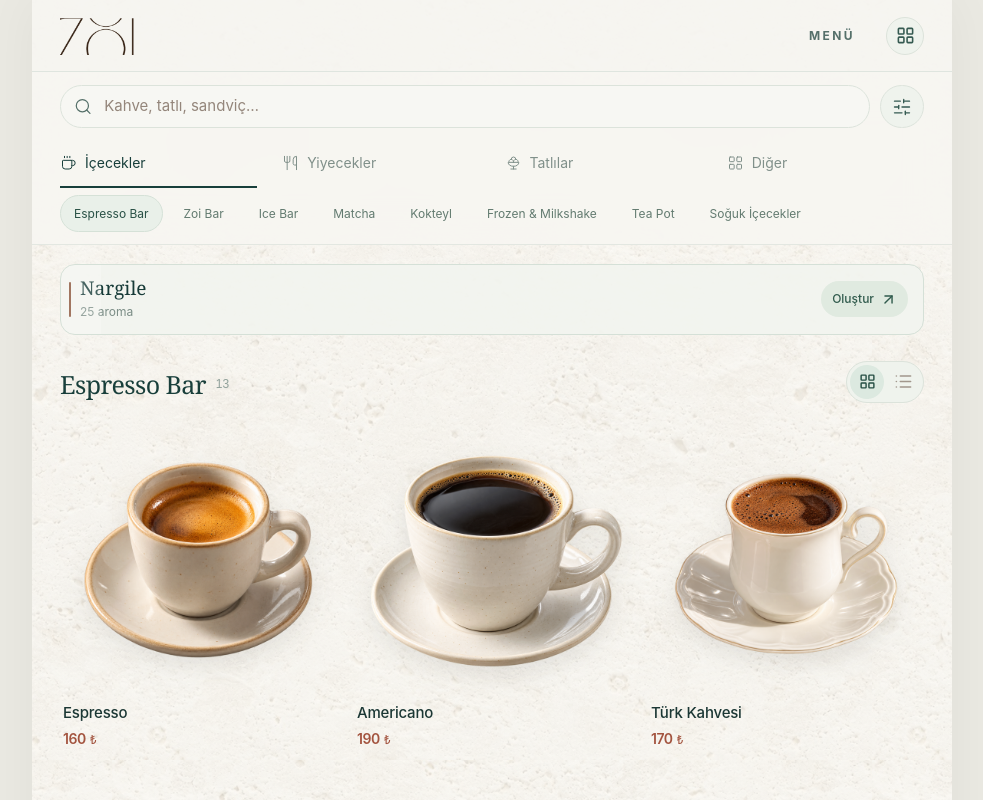
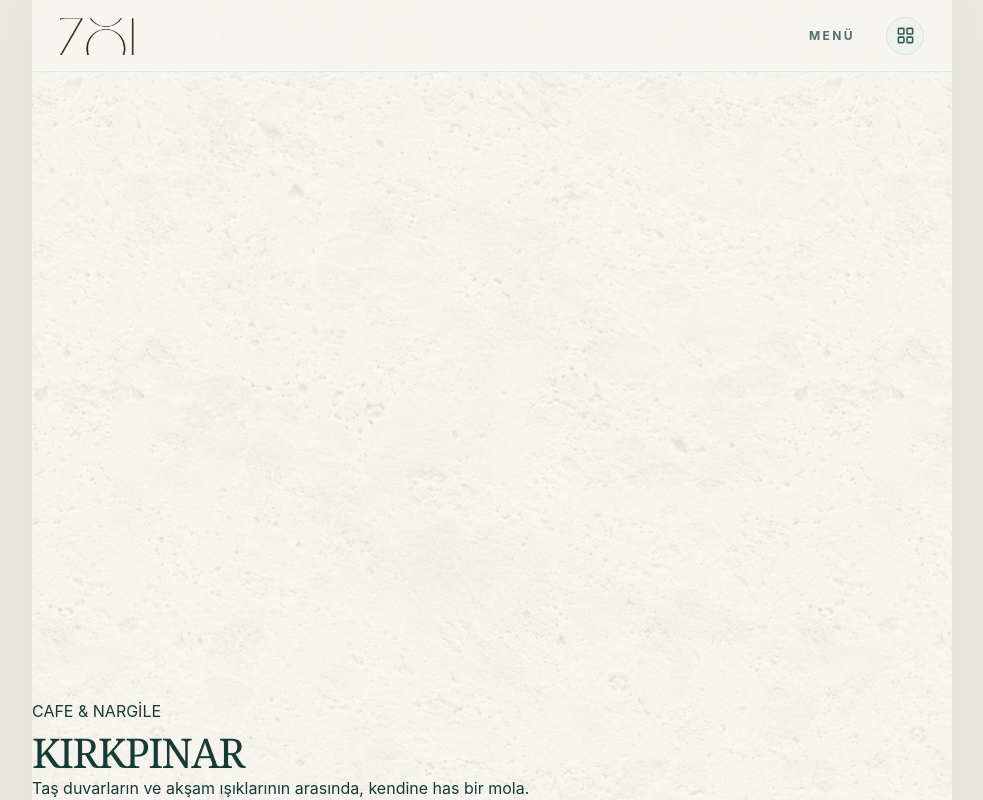
Before and after one commit to tolgacakan14/zoik-rkp-nar, a React (Vite) app: page / in a window 1280 px wide. Shown: the top 800 px of the page, without its empty margins (148-1131 px from the left). Built offline with nearby package versions, Linux system fonts and the light colour scheme.

Commit message:
Update page.tsx

```diff
--- a/app/page.tsx
+++ b/app/page.tsx
@@ -5,6 +5,7 @@
 import { Tabs, TabsList, TabsTrigger } from '@/components/ui/tabs';
 import menu from '@/data/menu.json';
 import { hookahFlavors, type HookahFlavor } from '@/data/hookah';
+import { pairingByCategory, productPresentation } from '@/data/productPresentation';
 const HookahEducation3D = lazy(() => import('@/components/HookahEducation3D').then(module => ({ default: module.HookahEducation3D })));
 type Item = (typeof menu.groups)[number]['items'][number] & { category: string };
 const sections = [
@@ -14,6 +15,14 @@
   { name: 'Diğer', icon: LayoutGrid, categories: ['Lüks Çerez', 'Şarjmatik'] },
 ];
 const notes: Record<string, string> = {'Espresso Bar':'Sıcak kahveler','Zoi Bar':'Zoi imza kahveleri','Ice Bar':'Soğuk kahveler','Matcha':'Sıcak ve soğuk matcha','Kokteyl':'Alkolsüz imza kokteyller','Frozen & Milkshake':'Frozen ve milkshake','Tea Pot':'Çay çeşitleri','Soğuk İçecekler':'Şişe ve kutu içecekler','Gurme Sandviç':'Gurme sandviçler','Tostlar':'Bazlama tostlar','Başlangıçlar':'Paylaşımlıklar','Makarna Mantı':'Ana yemekler','Tatlılar':'Günlük tatlılar','Dondurma':'Kase ve külah'};
+// Hanging garland bulbs for the hero illustration: [x, y, dropLength] along the
+// sagging cable, computed once from the same quadratic curve as the SVG path
+// below (P0 25,150 · P1 220,186 · P2 415,150) so they sit exactly on the line.
+const heroBulbs: Array<[number, number, number]> = [
+  [56.2, 155.3, 34], [87.4, 159.7, 52], [118.6, 163.1, 30], [153.7, 165.9, 58],
+  [188.8, 167.5, 26], [220.0, 168.0, 60], [251.2, 167.5, 28], [286.3, 165.9, 56],
+  [321.4, 163.1, 32], [352.6, 159.7, 50], [383.8, 155.3, 36],
+];
 function ProductImage({ item }: { item: Item }) {
   const [failed, setFailed] = useState(false);
   return item.image && !failed ? <img src={item.image} alt={item.name} loading="lazy" onError={() => setFailed(true)} /> : <div className="image-absent" aria-label="Ürün fotoğrafı bulunmuyor"><Coffee size={30} strokeWidth={1} /><span>zoi</span></div>;
@@ -46,23 +55,63 @@
   const selectedAromas=selectedAromaIds.map(id=>hookahFlavors.find(flavor=>flavor.id===id)).filter((flavor):flavor is HookahFlavor=>Boolean(flavor));
   const focusedAroma=selectedAromas.find(flavor=>flavor.id===focusedAromaId)||selectedAromas.at(-1);
   const visibleAromas=hookahFlavors.filter(flavor=>flavor.line===hookahLine&&flavor.name.toLocaleLowerCase('tr-TR').includes(hookahQuery.toLocaleLowerCase('tr-TR')));
-  const selectedNotes=Array.from(new Set(selectedAromas.flatMap(flavor=>flavor.tags))).slice(0,6);
+  const selectedPresentation=selected?productPresentation[selected.id]:undefined;
+  const detailIntro=selected?.description&&!selected.description.startsWith('İçerik bilgisi')?selected.description:selectedPresentation?.intro;
+  const pairIds=selected?pairingByCategory[selected.category]:undefined;
+  const pairId=selected&&pairIds?.length?pairIds[(Number(selected.id)-1)%pairIds.length]:undefined;
+  const pairedProduct=pairId?menu.groups.flatMap(group=>group.items.map(item=>({...item,category:group.category}))).find(item=>item.id===pairId):undefined;
   function chooseCategory(name:string){const parent=sections.find(entry=>entry.categories.includes(name));if(parent)setSection(parent.name);setCategory(name);setQuery('');setCategoriesOpen(false);window.scrollTo({top:0,behavior:'smooth'});}
   function chooseSection(name:string){const entry=sections.find(option=>option.name===name);if(entry)chooseCategory(entry.categories[0]);}
   function changeHookahLine(line:'classic'|'dark'){const first=hookahFlavors.find(flavor=>flavor.line===line)!;setHookahLine(line);setHookahQuery('');setSelectedAromaIds([first.id]);setFocusedAromaId(first.id);setHookahDetail(false);}
   function toggleAroma(flavor:HookahFlavor){const picked=selectedAromaIds.includes(flavor.id);if(picked){const next=selectedAromaIds.filter(id=>id!==flavor.id);setSelectedAromaIds(next);setFocusedAromaId(next.at(-1)||'');return;}const next=selectedAromaIds.length>=3?[...selectedAromaIds.slice(1),flavor.id]:[...selectedAromaIds,flavor.id];setSelectedAromaIds(next);setFocusedAromaId(flavor.id);}
   return <main className="menu-app">
     <header className="brand-header"><a className="brand" href="#menu" aria-label="Zoi Kırkpınar menü"><span className="brand-symbol"><img src="/logo.webp" alt="Zoi" /></span></a><span className="menu-word">MENÜ</span><button className="icon-button header-categories" onClick={()=>setCategoriesOpen(true)} aria-label="Tüm kategorileri aç"><LayoutGrid size={19}/></button></header>
+
+    {/* Hand-drawn line-art hero: no photo, a light illustration of the storefront
+        (roofline, treetop, hanging garland) with the wordmark drawn in the same
+        broken-ring style as the sign, and the cafe name typed on in sequence. */}
+    <section className="hero" aria-label="Zoi Kırkpınar">
+      <svg className="hero-line-art" viewBox="0 0 440 300" fill="none" aria-hidden="true">
+        <path className="la-line la-roof" pathLength={1} d="M20,150 L220,55 L420,150" />
+        <path className="la-line la-foliage" pathLength={1} d="
+          M46,128 q12,-22 24,-4 q12,-24 24,-2 q12,-20 24,4 q12,-26 24,-6
+          q12,-18 24,2 q12,-24 24,-4 q12,-20 24,6 q12,-22 24,-2
+          q12,-18 24,4 q12,-20 24,-6 q12,-16 24,2 q12,-20 24,-4" />
+        <path className="la-line la-garland" pathLength={1} d="M25,150 Q220,186 415,150" />
+        {heroBulbs.map(([x,y,drop],index)=>(
+          <g className="la-bulb" style={{'--bulb-delay':`${1.05+index*.05}s`} as CSSProperties} key={index}>
+            <path pathLength={1} d={`M${x},${y} L${x},${y+drop}`} />
+            <circle cx={x} cy={y+drop+5} r={3.4} />
+          </g>
+        ))}
+        <path className="la-line la-mark" pathLength={1} d="M150,206 L193,206 L150,255 L195,255" />
+        <path className="la-line la-mark" pathLength={1} d="M248.6,243.9 A30,30 0 1 1 248.6,216.1" />
+        <path className="la-line la-mark" pathLength={1} d="M301,208 L301,255" />
+        <circle className="la-dot" cx={301} cy={196} r={4} />
+      </svg>
+      <div className="hero-copy">
+        <span className="hero-kicker">CAFE &amp; NARGİLE</span>
+        <h1 className="hero-name" aria-label="Zoi Kırkpınar">
+          {'KIRKPINAR'.split('').map((letter,index)=>(
+            <span key={index} style={{'--letter-delay':`${1.5+index*.045}s`} as CSSProperties}>{letter}</span>
+          ))}
+        </h1>
+        <p className="hero-line">Taş duvarların ve akşam ışıklarının arasında, kendine has bir mola.</p>
+      </div>
+      <a className="hero-scroll" href="#menu" aria-label="Menüye in"><ChevronDown size={16}/></a>
+    </section>
+
+    <button className="education-banner hero-cta" onClick={()=>{setHookahDetail(false);setEducationOpen(true)}}>
+      <span className="education-copy"><strong>Nargile</strong><span>25 aroma</span></span>
+      <span className="education-action">Oluştur <ArrowUpRight size={17}/></span>
+    </button>
+
     <div className="sticky-controls">
       <div className="search-row"><label className="search-input"><Search size={19} strokeWidth={1.6}/><input type="search" aria-label="Menüde ürün ara" placeholder="Kahve, tatlı, sandviç…" value={query} onChange={event=>setQuery(event.target.value)}/>{query&&<button onClick={()=>setQuery('')} aria-label="Aramayı temizle"><X size={17}/></button>}</label><button className="category-launcher" aria-label="Tüm kategoriler" onClick={()=>setCategoriesOpen(true)}><SlidersHorizontal size={20} strokeWidth={1.6}/></button></div>
       <Tabs value={section} onValueChange={chooseSection} className="section-tabs"><TabsList className="section-list" aria-label="Menü bölümleri">{sections.map(({name,icon:Icon})=><TabsTrigger value={name} key={name} className="section-tab"><Icon size={20} strokeWidth={1.5}/><span>{name}</span></TabsTrigger>)}</TabsList></Tabs>
       {!normalized&&<nav className="category-strip" aria-label="Alt kategoriler">{activeSection.categories.map(name=><button key={name} className={name===category?'category-chip selected':'category-chip'} aria-current={name===category?'true':undefined} onClick={()=>chooseCategory(name)}>{name}</button>)}</nav>}
     </div>
     <section id="menu" className="menu-content" aria-label={normalized?'Arama sonuçları':category}>
-      <button className="education-banner" onClick={()=>{setHookahDetail(false);setEducationOpen(true)}}>
-        <span className="education-copy"><strong>Nargile</strong><span>25 aroma</span></span>
-        <span className="education-action">Oluştur <ArrowUpRight size={17}/></span>
-      </button>
       <div className="results-heading"><h2>{normalized?'Arama':category}<span>{results.length}</span></h2><div className="view-switch" aria-label="Menü görünümü"><button aria-label="Kart görünümü" aria-pressed={view==='grid'} className={view==='grid'?'active':''} onClick={()=>setView('grid')}><LayoutGrid size={17}/></button><button aria-label="Liste görünümü" aria-pressed={view==='list'} className={view==='list'?'active':''} onClick={()=>setView('list')}><List size={19}/></button></div></div>
       {results.length?<><div className={'product-grid '+(view==='list'?'list-view':'')} key={category+normalized+view}>{results.slice(0,visibleCount).map((item,index)=><button className="menu-card" style={{'--reveal-order':index%6} as CSSProperties} key={item.id} onClick={()=>setSelected(item)}><div className="card-image"><ProductImage item={item}/></div><div className="card-content"><h3>{item.name}</h3><div className="card-bottom"><strong>{item.price.toLocaleString('tr-TR')}<span>₺</span></strong></div></div></button>)}</div>{visibleCount<results.length&&<div className="more-products" ref={loadMoreRef}><button onClick={()=>setVisibleCount(count=>Math.min(count+6,results.length))}>6 ürün daha göster <ChevronDown size={16}/></button></div>}</>:<div className="empty-results"><Search size={30} strokeWidth={1}/><h3>Sonuç yok</h3><button onClick={()=>setQuery('')}>Menüye dön</button></div>}
       <button className="all-categories-button" onClick={()=>setCategoriesOpen(true)}>Tüm menü<span>Kategorileri gör <ChevronDown size={16}/></span></button>
@@ -70,13 +119,15 @@
     <footer className="menu-footer"><span>zoi <small>KIRKPINAR</small></span><p>Alerjen ve içerik bilgisi için ekibimize danışabilirsin.</p></footer>
     <Dialog open={Boolean(selected)} onOpenChange={open=>{if(!open)setSelected(null)}}>
       <DialogContent className="detail-dialog" showCloseButton={false}>{selected&&<>
-        <DialogClose className="dialog-dismiss" aria-label="Ürün detayını kapat"><X size={19}/></DialogClose>
-        <div className="detail-image"><ProductImage item={selected}/></div>
+        <DialogClose className="dialog-dismiss" aria-label="Ürün detayını kapat">Kapat <X size={17}/></DialogClose>
+        <div className="detail-image"><span className="detail-visual-word" aria-hidden="true">zoi</span><ProductImage item={selected}/><span className="detail-visual-index">ZOI · KIRKPINAR</span></div>
         <div className="detail-body">
-          <span className="detail-category">{selected.category}</span>
+          <span className="detail-category">ZOI SEÇKİSİ <i/> {selected.category}</span>
           <DialogTitle className="detail-title">{selected.name}</DialogTitle>
-          {selected.description&&<DialogDescription className="detail-description">{selected.description}</DialogDescription>}
+          {detailIntro&&<DialogDescription className="detail-description">{detailIntro}</DialogDescription>}
+          <div className="detail-traits"><div><small>KARAKTER</small><strong>{selectedPresentation?.character||notes[selected.category]||selected.category}</strong></div>{selectedPresentation?.intensity&&<div><small>YOĞUNLUK</small><span className="detail-intensity" aria-label={`${selectedPresentation.intensity} / 4`}>{[1,2,3,4].map(level=><i key={level} className={level<=selectedPresentation.intensity!?'filled':''}/>)}</span></div>}</div>
           <div className="detail-bottom"><strong>{selected.price.toLocaleString('tr-TR')} <span>₺</span></strong><DialogClose className="back-to-menu">Menüye dön <ArrowUpRight size={16}/></DialogClose></div>
+          {pairedProduct&&<button className="detail-pairing" onClick={()=>setSelected(pairedProduct)}><span className="pairing-eyebrow">BUNUNLA İYİ GİDER</span><span className="pairing-name">{pairedProduct.name} <ArrowUpRight size={19}/></span><span className="pairing-price">{pairedProduct.price.toLocaleString('tr-TR')} ₺</span></button>}
         </div>
       </>}</DialogContent>
     </Dialog>
@@ -84,7 +135,7 @@
     <Dialog open={educationOpen} onOpenChange={setEducationOpen}><DialogContent className="education-dialog hookah-builder" showCloseButton={false}>
       <DialogClose className="hookah-close" aria-label="Nargile menüsünü kapat"><X size={19}/></DialogClose>
       <div className={'education-visual '+(hookahLine==='dark'?'dark-visual':'')} style={{'--aroma':focusedAroma?.color||'#6f8980'} as CSSProperties}>
-        <span className="public-label">ZOI · KIRKPINAR</span>
+        <span className="zoi-model-word" aria-hidden="true">ZOI</span>
         <Suspense fallback={<div className="hookah-loading">Model hazırlanıyor…</div>}><HookahEducation3D accents={selectedAromas.map(flavor=>flavor.color)} darkLine={hookahLine==='dark'} onDetailChange={setHookahDetail}/></Suspense>
         <span className="model-mark">{hookahDetail?'Genel görünüm için dokun':'360° · Detay için dokun'}</span>
       </div>
@@ -94,13 +145,13 @@
           <button className={hookahLine==='classic'?'active':''} onClick={()=>changeHookahLine('classic')}><span>Klasik</span><strong>580 ₺</strong></button>
           <button className={hookahLine==='dark'?'active':''} onClick={()=>changeHookahLine('dark')}><span>Dark</span><strong>650 ₺</strong></button>
         </div>
+        <div className="blend-rail"><span>KARIŞIMIN</span><div className="blend-slots">{[0,1,2].map(index=>{const flavor=selectedAromas[index];return flavor?<button key={flavor.id} onClick={()=>toggleAroma(flavor)} aria-label={`${flavor.name} aromasını çıkar`} style={{'--flavor':flavor.color} as CSSProperties}><i/>{flavor.name}<X size={13}/></button>:<span key={index}>+ Aroma</span>})}</div></div>
         <label className="flavor-search"><Search size={16}/><input value={hookahQuery} onChange={event=>setHookahQuery(event.target.value)} placeholder="Aroma ara" aria-label="Nargile aroması ara"/>{hookahQuery&&<button onClick={()=>setHookahQuery('')} aria-label="Aroma aramasını temizle"><X size={15}/></button>}</label>
         <div className="flavor-count"><span>Aromalar</span><small>{selectedAromas.length}/3</small></div>
         <div className="flavor-grid" aria-label="Aroma seçenekleri">
-          {visibleAromas.map(flavor=>{const picked=selectedAromaIds.includes(flavor.id);return <button key={flavor.id} aria-pressed={picked} className={picked?'flavor-card picked':'flavor-card'} onClick={()=>toggleAroma(flavor)}><i style={{'--flavor':flavor.color} as CSSProperties}/><span>{flavor.name}</span>{picked&&<b><Check size={12}/></b>}</button>})}
+          {visibleAromas.map(flavor=>{const picked=selectedAromaIds.includes(flavor.id);return <button key={flavor.id} aria-pressed={picked} className={picked?'flavor-card picked':'flavor-card'} onClick={()=>toggleAroma(flavor)}><i style={{'--flavor':flavor.color} as CSSProperties}/><span><strong>{flavor.name}</strong><small>{flavor.tags.slice(0,2).join(' · ')}</small></span><b>{picked?<Check size={14}/>:<span>+</span>}</b></button>})}
         </div>
         {focusedAroma&&<div className="flavor-profile" style={{'--aroma':focusedAroma.color} as CSSProperties}><div className="profile-top"><span><i style={{background:focusedAroma.color}}/>{focusedAroma.name}</span><small>TAT PROFİLİ</small></div><p>{focusedAroma.note}</p><div className="taste-tags">{focusedAroma.tags.map(tag=><span key={tag}>{tag}</span>)}</div></div>}
-        <div className={'blend-summary '+(!selectedAromas.length?'is-empty':'')}><div><small>SEÇİMİN</small><strong>{selectedAromas.length?selectedAromas.map(flavor=>flavor.name).join(' + '):'Aroma seç'}</strong>{selectedAromas.length>0&&<p>{selectedNotes.join(' · ')}</p>}</div><b>{hookahLine==='dark'?'650':'580'} <span>₺</span></b></div>
         <div className="service-extras"><span>Servis seçenekleri</span><div><small>Kafa değişimi <b>450 ₺</b></small><small>Buzlu marpuç <b>+75 ₺</b></small></div></div>
         <p className="hookah-note">Tütün ürünleri sağlığa zararlıdır.</p>
       </div>
```
